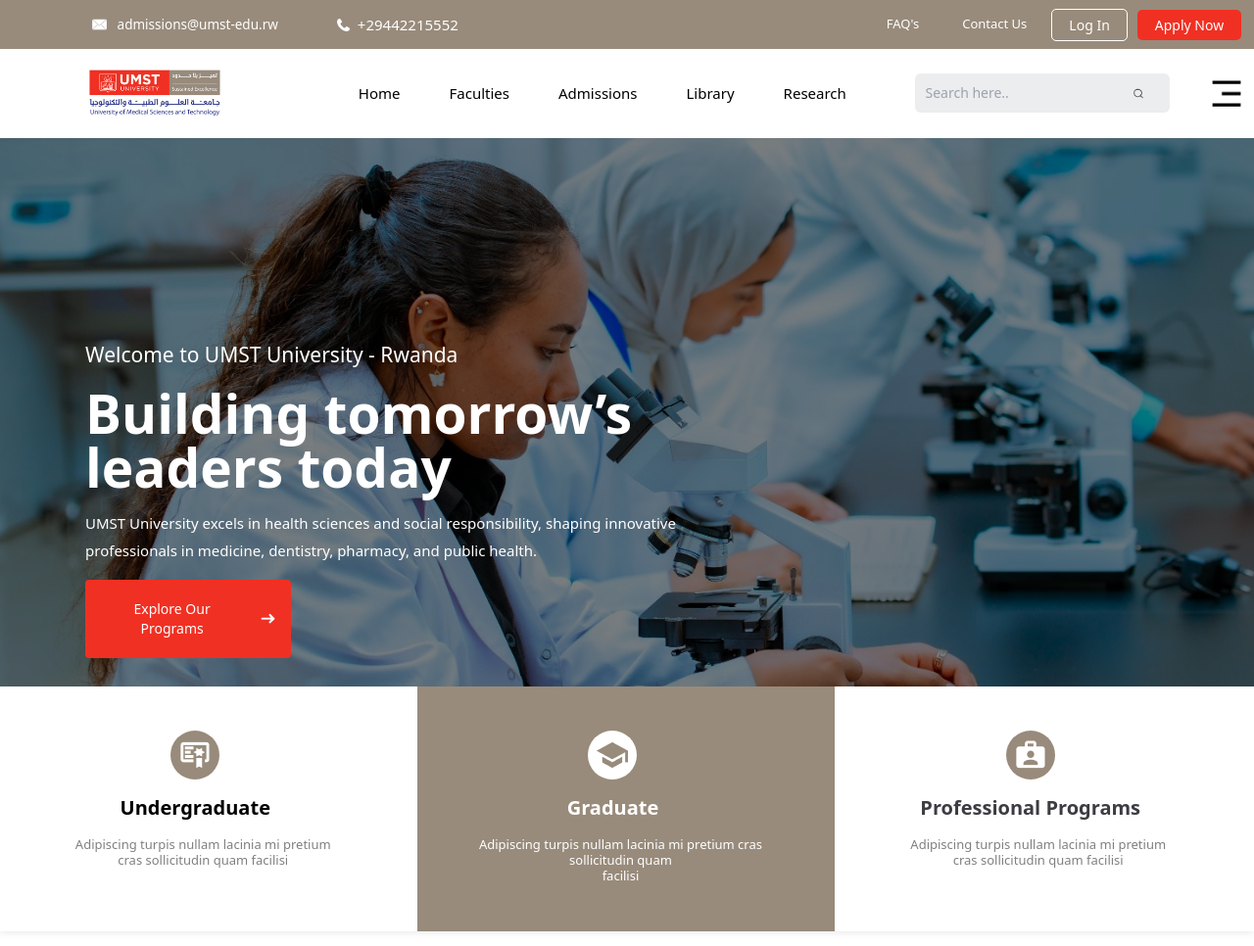
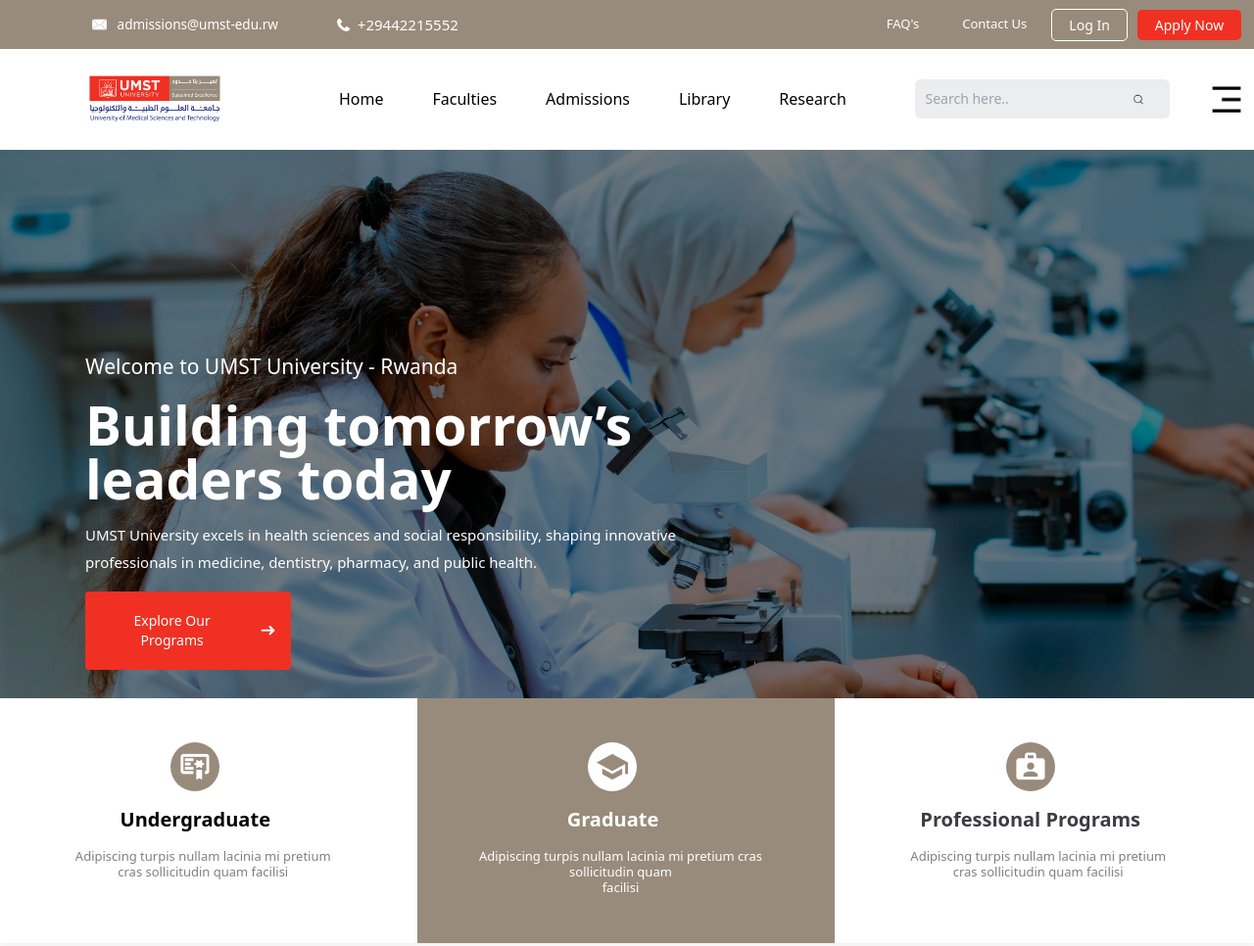
Before and after one commit to MutesiUwaseVanessa/sampleSite, a website: page index.html in a window 1280 px wide. Shown: the top 966 px of the page at 98% size. Drawn offline with nearby package versions, Linux system fonts and the light colour scheme.

Commit message:
fix: fontSize

```diff
--- a/index.html
+++ b/index.html
@@ -61,7 +61,7 @@
         </div>
 
         <div
-            class="w-[100%] lg:w-auto py-4 md:py-6 lg:py-[20px] px-[2%] lg:pl-[7%] lg:pr-[1%] relative lg:justify-center lg:items-center lg:gap-[10%]">
+            class="w-[100%] lg:w-auto py-4 md:py-6 lg:py-[26px] px-[2%] lg:pl-[7%] lg:pr-[1%] relative lg:justify-center lg:items-center lg:gap-[10%]">
             <div class="flex w-[100%] items-center justify-between gap-[10%] md:gap-[5%]">
 
                 <div class="h-7 md:h-10 w-[40%] lg:w-[12%] lg:h-auto">
@@ -72,19 +72,19 @@
                     class="hidden md:flex w-[70%] lg:w-[50%] lg:self-center lg:justify-end items-center lg:gap-[50px] lg:ml-1 ">
                     <ul class="flex w-full list-none gap-4 lg:gap-[50px] lg:justify-end">
                         <li><a href="#home"
-                                class="text-black text-[14.5px] lg:text-[15px] font-medium lg:font-[500] hover:text-[#F03023]">Home</a>
+                                class="text-black text-[14.5px] lg:text-[16px] font-medium lg:font-[500] hover:text-[#F03023]">Home</a>
                         </li>
                         <li><a href="#faculties"
-                                class="text-black text-[14.5px] lg:text-[15px] font-medium lg:font-[500] hover:text-[#F03023]">Faculties</a>
+                                class="text-black text-[14.5px] lg:text-[16px] font-medium lg:font-[500] hover:text-[#F03023]">Faculties</a>
                         </li>
                         <li><a href="#admissions"
-                                class="text-black text-[14.5px] lg:text-[15px] font-medium lg:font-[500] hover:text-[#F03023]">Admissions</a>
+                                class="text-black text-[14.5px] lg:text-[16px] font-medium lg:font-[500] hover:text-[#F03023]">Admissions</a>
                         </li>
                         <li><a href="#"
-                                class="text-black text-[14.5px] lg:text-[15px] font-medium lg:font-[500] hover:text-[#F03023]">Library</a>
+                                class="text-black text-[14.5px] lg:text-[16px] font-medium lg:font-[500] hover:text-[#F03023]">Library</a>
                         </li>
                         <li><a href="#"
-                                class="text-black text-[14.5px] lg:text-[15px] font-medium lg:font-[500] hover:text-[#F03023]">Research</a>
+                                class="text-black text-[14.5px] lg:text-[16px] font-medium lg:font-[500] hover:text-[#F03023]">Research</a>
                         </li>
                     </ul>
                 </div>
```
